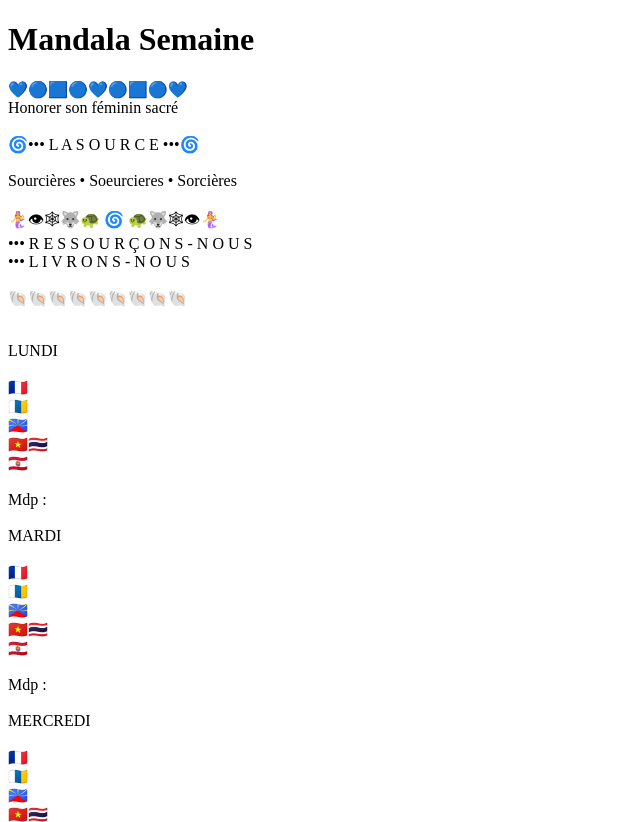
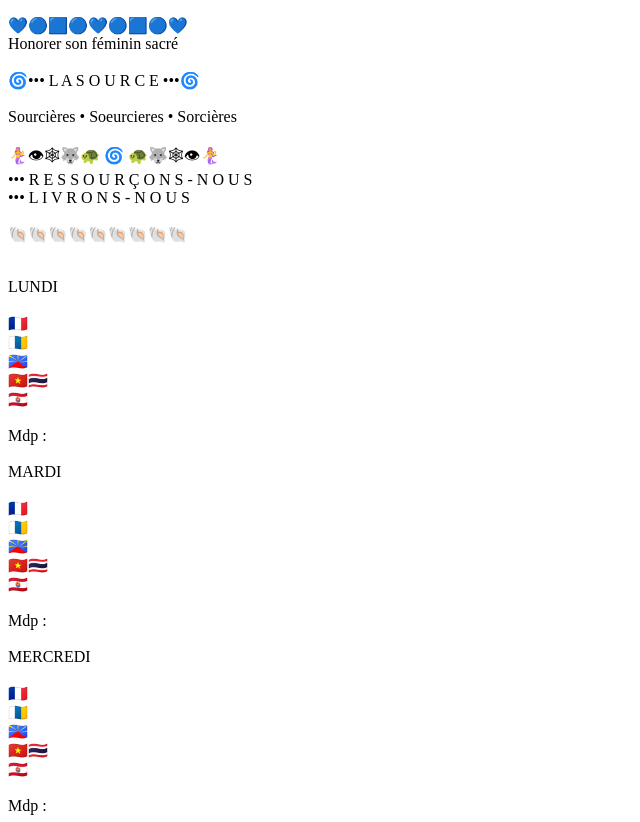
Before and after one commit to MarionYonyon/lasource, a website: page results.html in a window 1280 px wide. Shown: the top 822 px of the page, without its empty margins (0-640 px from the left). Drawn offline with Linux system fonts and the light colour scheme.

Commit message:
Small changes

```diff
--- a/package.json
+++ b/package.json
@@ -13,9 +13,10 @@
   "license": "ISC",
   "dependencies": {
     "axios": "^1.6.8",
+    "body-parser": "^1.20.2",
     "cors": "^2.8.5",
     "dotenv": "^16.4.5",
-    "express": "^4.18.2",
-    "body-parser": "^1.19.1"
+    "express": "^4.19.2",
+    "mongoose": "^8.4.0"
   }
 }
--- a/results.html
+++ b/results.html
@@ -4,8 +4,6 @@
 </head>
 
 <body>
-  <h1>Mandala Semaine</h1>
-
   <p>
 💙🔵🟦🔵💙🔵🟦🔵💙<br>
 Honorer son féminin sacré<br>
```
Also changed, not shown: 1 other file.
